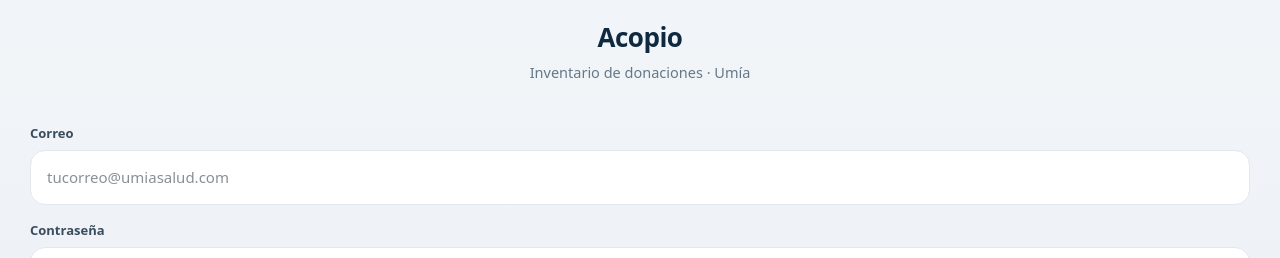
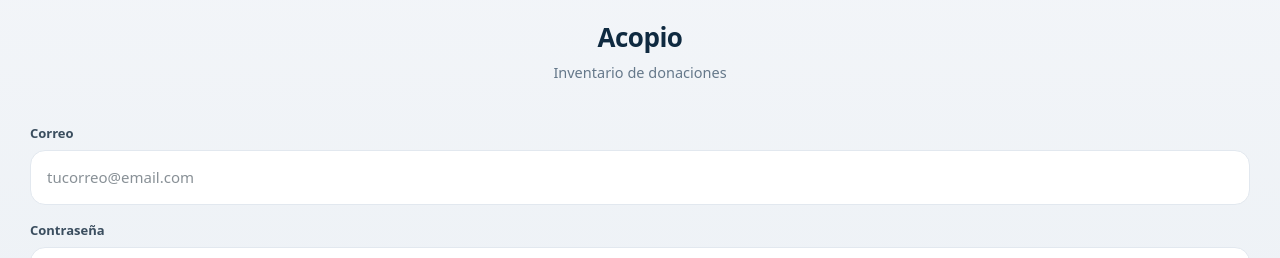
Before and after one commit to kevelscy/lcp-sos, a React (Vite) app: page /login in a window 1280 px wide. Shown: the part 228-486 px from the top of the page. Built offline with nearby package versions, Linux system fonts and the light colour scheme; no server answers.

Commit message:
fix: remove Umía references from login page

```diff
--- a/src/features/auth/pages/login-page.tsx
+++ b/src/features/auth/pages/login-page.tsx
@@ -68,7 +68,7 @@
           Acopio
         </div>
         <div style={{ fontSize: 14.5, fontWeight: 500, color: '#65788a', marginTop: 5 }}>
-          Inventario de donaciones · Umía
+          Inventario de donaciones
         </div>
       </div>
 
@@ -83,7 +83,7 @@
           id="username"
           type="email"
           autoComplete="email"
-          placeholder="tucorreo@umiasalud.com"
+          placeholder="tucorreo@email.com"
           style={{
             width: '100%',
             background: '#fff',
```
